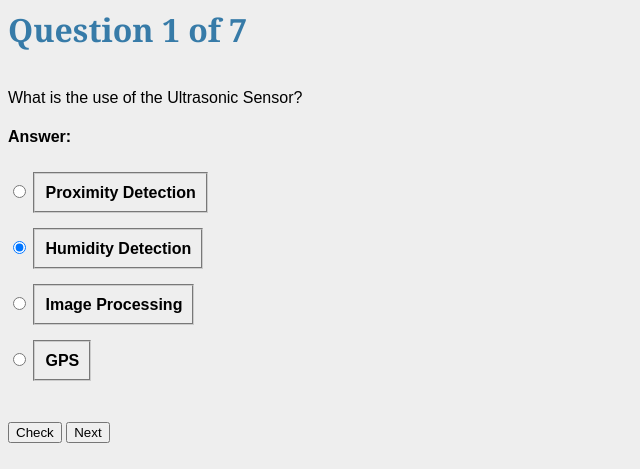
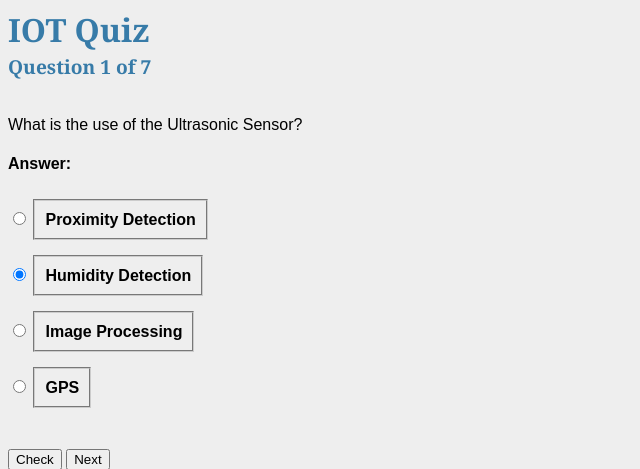
Before and after one commit to darekarankita0/mcq-quiz, a Flask app: page / in a window 1280 px wide. Shown: the top 469 px of the page, without its empty margins (0-640 px from the left). Run offline with Flask 2, Linux system fonts and the light colour scheme.

Commit message:
Update python_miniquiz.html

```diff
--- a/templates/python_miniquiz.html
+++ b/templates/python_miniquiz.html
@@ -2,7 +2,8 @@
 <title>IOT Quiz</title>
 <link rel=stylesheet type=text/css href='{{ url_for('static',filename='style_miniquiz.css')}}'>
 <div>
-  <h1>Question {{num}} of {{ntot}}</h1>
+  <h1>IOT Quiz</h1>
+  <h2>Question {{num}} of {{ntot}}</h2>
 
   <div>
 <br /> <br />
```
